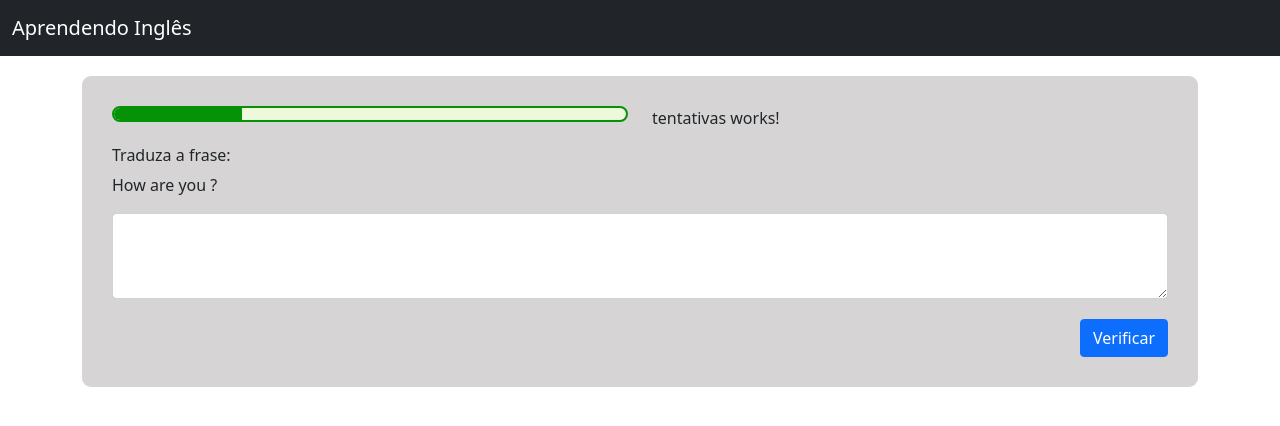
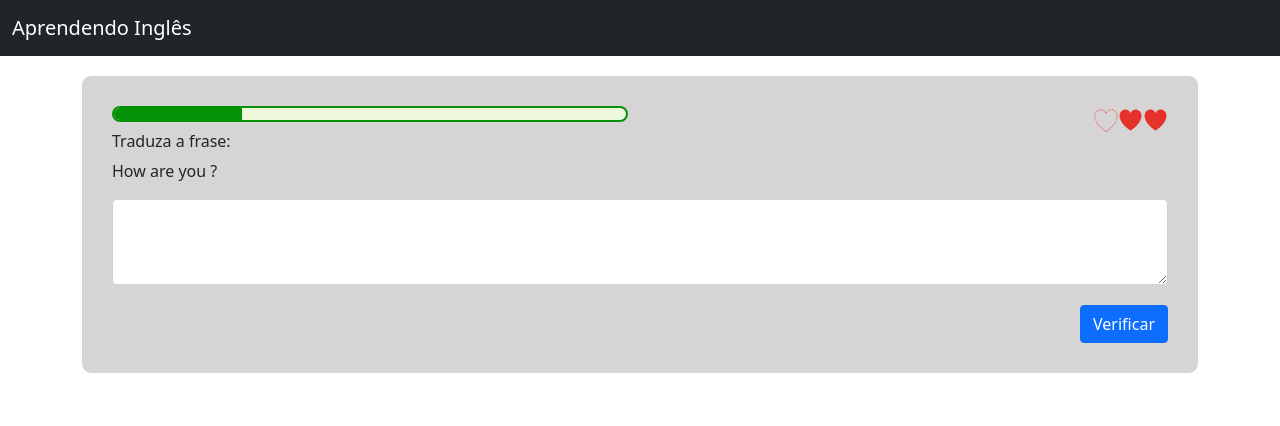
Before and after one commit to rafaelmarcelo08/aprender-ingles, an Angular app: page / in a window 1280 px wide. Shown: the top 426 px of the page. Built offline with nearby package versions, Linux system fonts and the light colour scheme.

Commit message:
Implementado o componente de tentativas

```diff
--- a/src/app/painel/painel.component.html
+++ b/src/app/painel/painel.component.html
@@ -5,7 +5,9 @@
                 <app-progresso></app-progresso>
             </div>
             <div class="col-sm-6">
-                <app-tentativas></app-tentativas>
+                <div class="d-flex justify-content-end">
+                    <app-tentativas></app-tentativas>
+                </div>
             </div>
         </div>
 
--- a/src/app/tentativas/tentativas.component.html
+++ b/src/app/tentativas/tentativas.component.html
@@ -1 +1,3 @@
-<p>tentativas works!</p>
+<img src="/assets/coracao_vazio.png" alt="">
+<img src="/assets/coracao_cheio.png" alt="">
+<img src="/assets/coracao_cheio.png" alt="">
```
Also changed, not shown: src/assets/coracao_cheio.png (added), src/assets/coracao_vazio.png (added).
